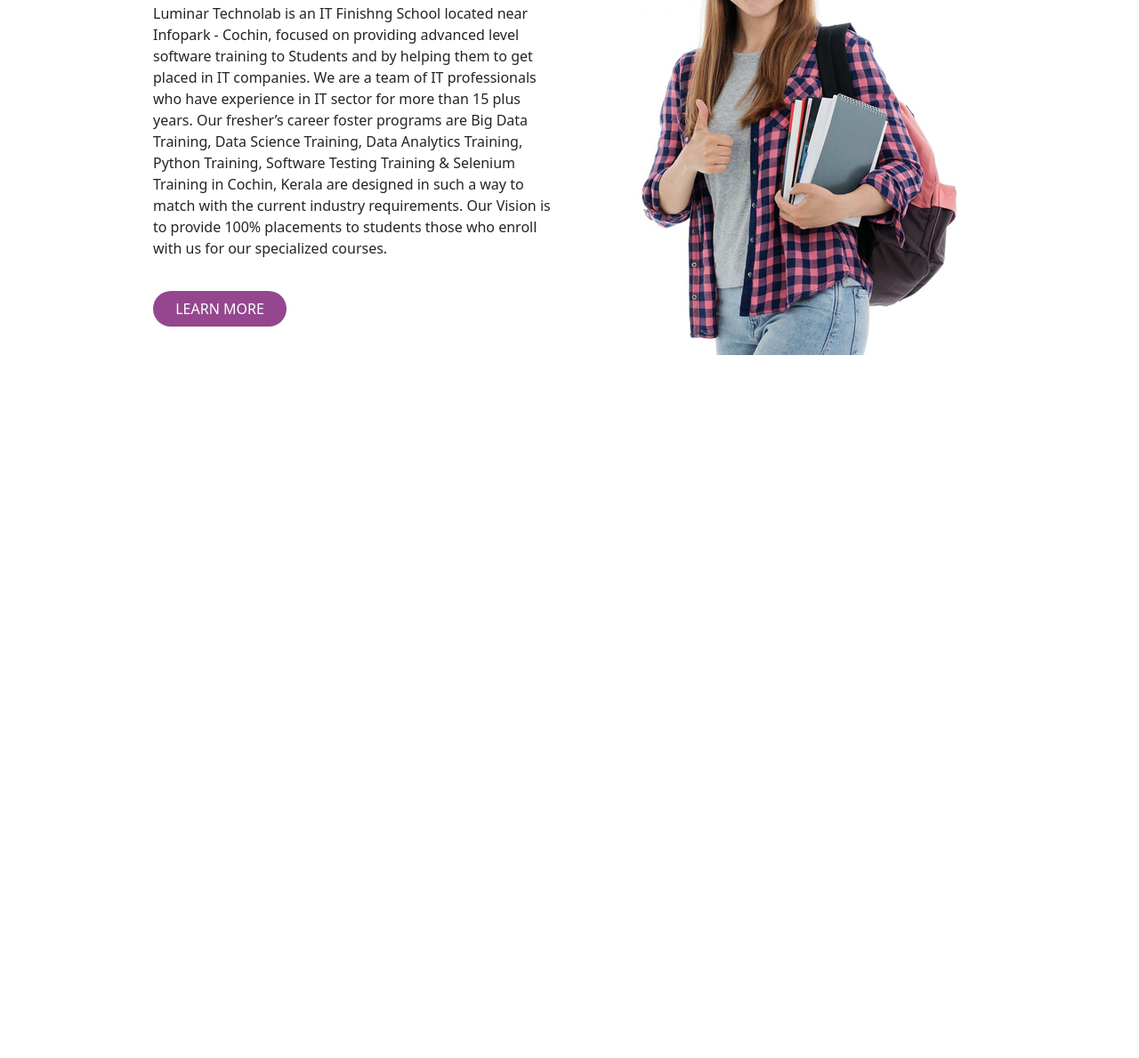
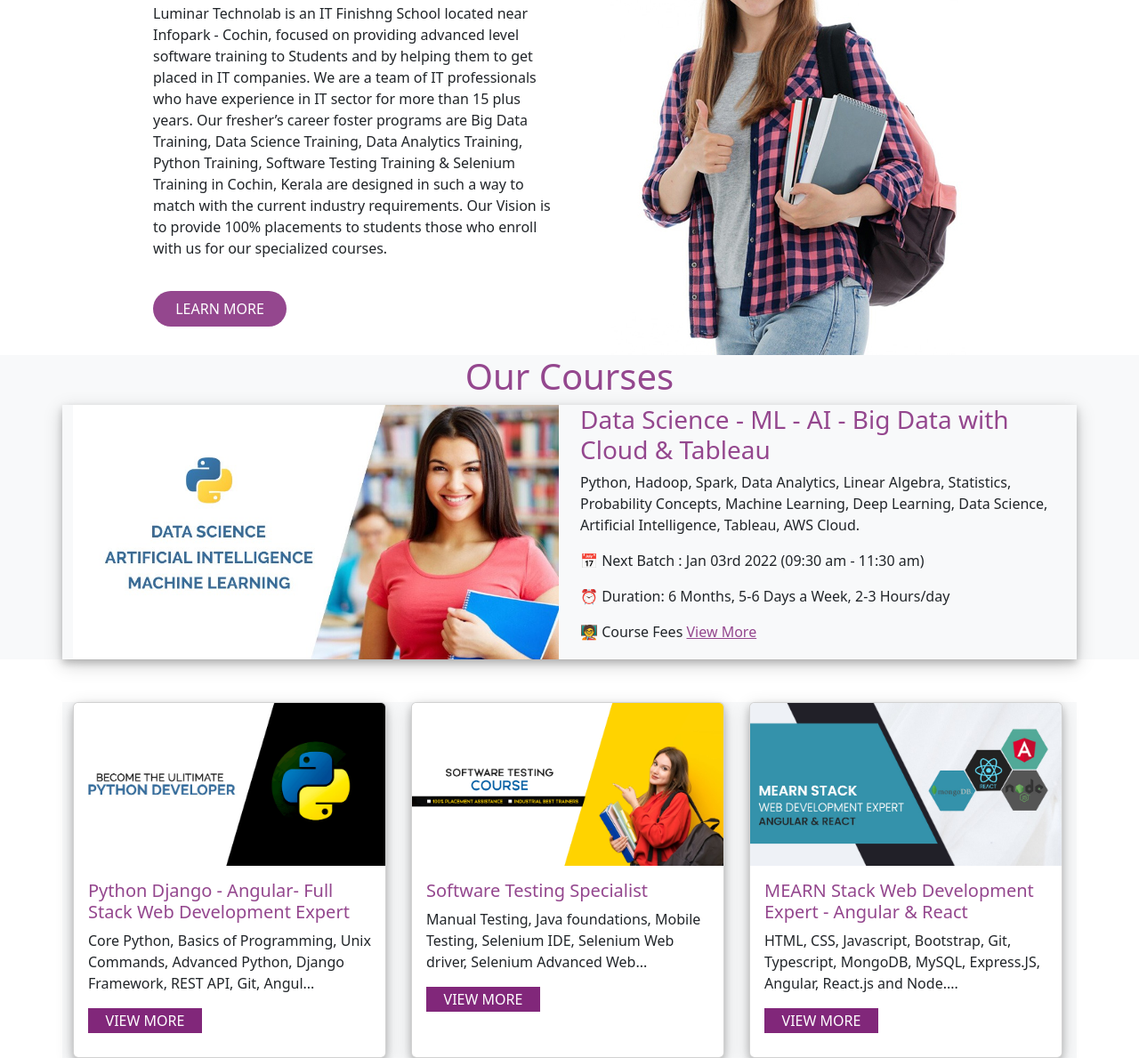
Before and after one commit to sumitha-thankachan/bootstrap_luminar, a plain HTML site: page index.html in a window 1280 px wide. Shown: the part 825-2014 px from the top of the page at 89% size. Before the commit the page ends 1224 px from the top, so only its background shows below. Drawn offline with nearby package versions, Linux system fonts and the light colour scheme.

Commit message:
card and media query added

```diff
--- a/index.html
+++ b/index.html
@@ -156,19 +156,78 @@
         <p>
           Luminar Technolab is an IT Finishng School located near Infopark - Cochin, focused on providing advanced level
           software training to Students and by helping them to get placed in IT companies. We are a team of IT
-        professionals who have experience in IT sector for more than 15 plus years. Our fresher’s career foster programs
+          professionals who have experience in IT sector for more than 15 plus years. Our fresher’s career foster
+          programs
           are Big Data Training, Data Science Training, Data Analytics Training, Python Training, Software Testing
           Training & Selenium Training in Cochin, Kerala are designed in such a way to match with the current industry
-        requirements. Our Vision is to provide 100% placements to students those who enroll with us for our specialized
+          requirements. Our Vision is to provide 100% placements to students those who enroll with us for our
+          specialized
           courses.</p>
         <button class="grid_button">LEARN MORE</button>
       </div>
       <div class="col-lg-6">
-        <img src="./images/grid.jpg" alt="">
+         <img class="upper_img" src="./images/grid.jpg" alt="">
+      </div>
+    </div>
+  </div>
+  <div class="bg-light">
+
+    <h1 class="text-center grid_h1">Our Courses</h1>
+     <div class="course-details container  ">
+
+      <div class="row ca ">
+        <div class=" col-lg-6 col-md-6 col-sm-12 col-xs-12 ">
+          <img src="./images/course.jpg" style="width: 100%;" alt="">
+        </div>
+        <div class="col-lg-6 col-md-6 col-sm-12">
+          <h3 class="grid_h1">Data Science - ML - AI - Big Data with Cloud & Tableau</h3>
+          <p>Python, Hadoop, Spark, Data Analytics, Linear Algebra, Statistics, Probability Concepts, Machine Learning,
+            Deep Learning, Data Science, Artificial Intelligence, Tableau, AWS Cloud.</p>
+          <p>📅 Next Batch : Jan 03rd 2022 (09:30 am - 11:30 am)</p>
+          <p>⏰ Duration: 6 Months, 5-6 Days a Week, 2-3 Hours/day </p>
+          <p>🧑‍🏫 Course Fees <a class="grid_h1" href="#">View More</a> </p>
         </div>
       </div>
     </div>
 
+</div>
+    <div class="bg-light container mt-5">
+
+    <div class="row">
+      <div class="col-lg-4 container">
+        <div class="card ca" style="width: 22rem; height: 25rem;">
+          <img src="./images/card1.jpg" class="card-img-top" alt="...">
+          <div class="card-body">
+            <h5 class="card-text grid_h1">Python Django - Angular- Full Stack Web Development Expert</h5>
+            <p class="card-text ca_p">Core Python, Basics of Programming, Unix Commands, Advanced Python, Django Framework, REST API, Git, Angul...</p>
+            <button class="card_bn">VIEW MORE</button>
+          </div>
+        </div>
+      </div>
+      <div class="col-lg-4">
+        <div class="card ca" style="width: 22rem; height: 25rem;">
+          <img src="./images/card2.jpg" class="card-img-top" alt="...">
+          <div class="card-body">
+            <h5 class="card-text grid_h1">Software Testing Specialist</h5>
+            <p class="card-text ca_p">Manual Testing, Java foundations, Mobile Testing, Selenium IDE, Selenium Web driver, Selenium Advanced Web...</p>
+            <button class="card_bn">VIEW MORE</button>
+           </div>
+        </div>
+      </div>
+      <div class="col-lg-4">
+        <div class="card  ca" style="width: 22rem; height: 25rem;">
+          <img src="./images/card3.jpg" class="card-img-top" alt="...">
+          <div class="card-body">
+            <h5 class="card-text grid_h1">MEARN Stack Web Development Expert - Angular & React</h5>
+            <p class="card-text ca_p">HTML, CSS, Javascript, Bootstrap, Git, Typescript, MongoDB, MySQL, Express.JS, Angular, React.js and Node....</p>
+            <button class="card_bn">VIEW MORE</button>
+          </div>
+        </div>
+      </div>
+    </div>
+  </div>
+
+
 </body>
 
 </html>
--- a/style.css
+++ b/style.css
@@ -66,3 +66,27 @@
   color:rgb(148, 71, 142) ;
 
 }
+
+@media (max-width:560px)
+{
+
+  .upper_img{
+    width: 200px;
+  }
+}
+.card_bn{
+   color: white;
+   width: 8rem;
+   background-color: rgb(129, 39, 122);
+   height: 28px;
+   border-radius: 0px;
+   border: none;
+}
+.ca{
+  transition: 0.5s;
+  box-shadow: 0 4px 8px 0 rgba(0, 0, 0, 0.2), 0 6px 20px 0 rgba(0, 0, 0, 0.19);
+
+}
+.ca:hover{
+  transform: scale(1.05);
+}
```
Also changed, not shown: images/card1.jpg (added), images/card2.jpg (added), images/card3.jpg (added), images/course.jpg (added). Lines whose indentation alone changed are shown as unchanged.
